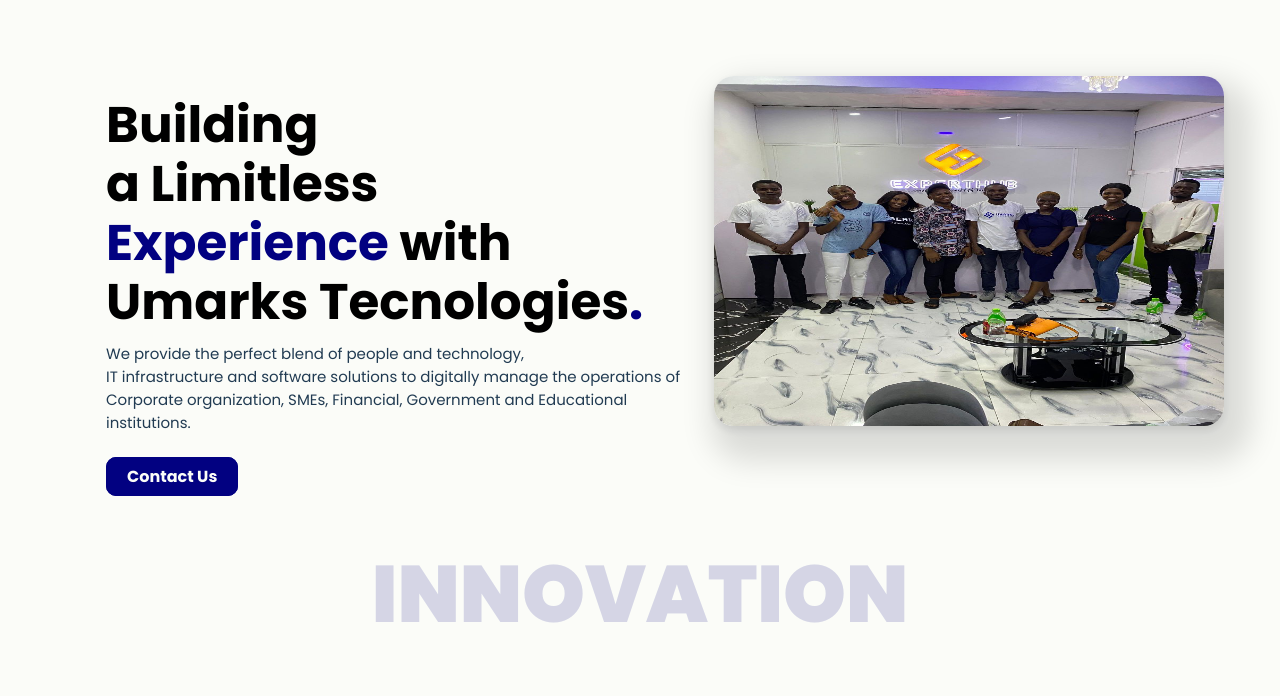
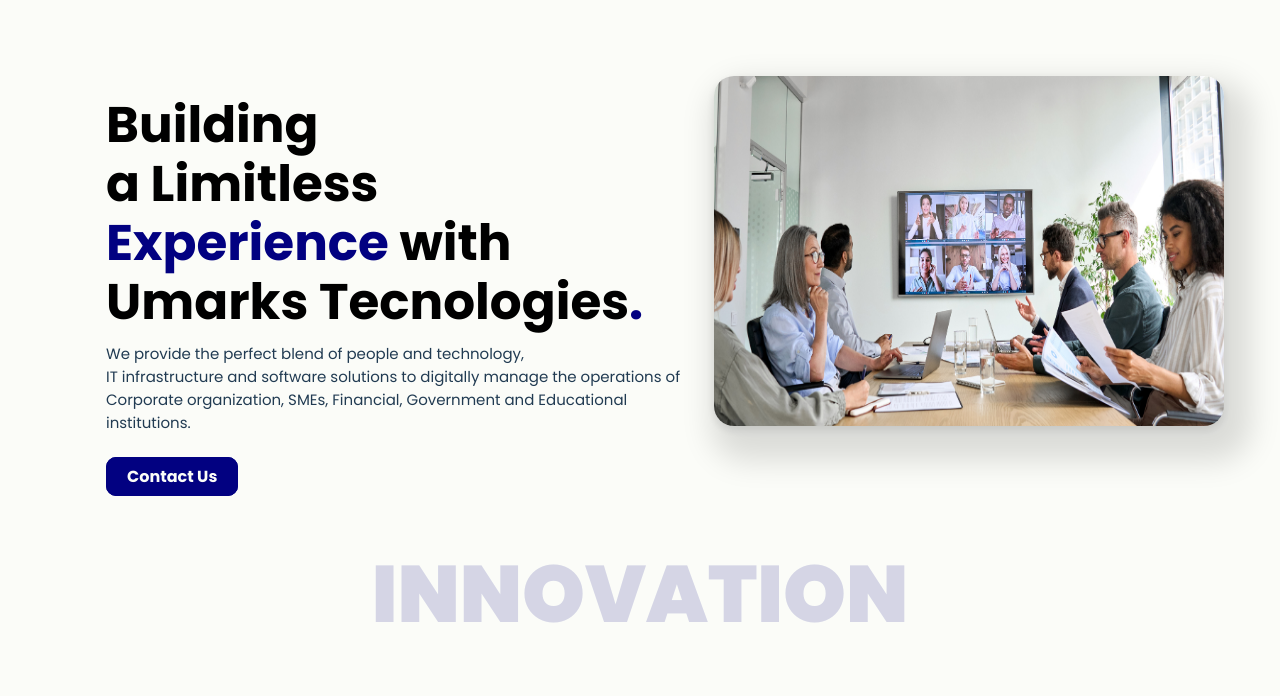
Before and after one commit to UMARKS-TECHNOLOGIES/umarks-website, a plain HTML site: page index.html in a window 1280 px wide. Shown: the part 84-780 px from the top of the page. Drawn offline with nearby package versions, Linux system fonts and the light colour scheme; files whose address does not match are found by name; a web font is replaced by a local one.

Commit message:
image change

```diff
--- a/index.html
+++ b/index.html
@@ -122,7 +122,7 @@
 
             <div class="right">
                 <div class="img-right">
-                    <img src="/assets/images/umarks.jpeg" alt="Umarks Technologies" data-aos="fade-left" data-aos-duration="1500">
+                    <img src="/assets/images/first-about.jpg" alt="Umarks Technologies" data-aos="fade-left" data-aos-duration="1500">
                 </div>
             </div>
         </hero>
```
